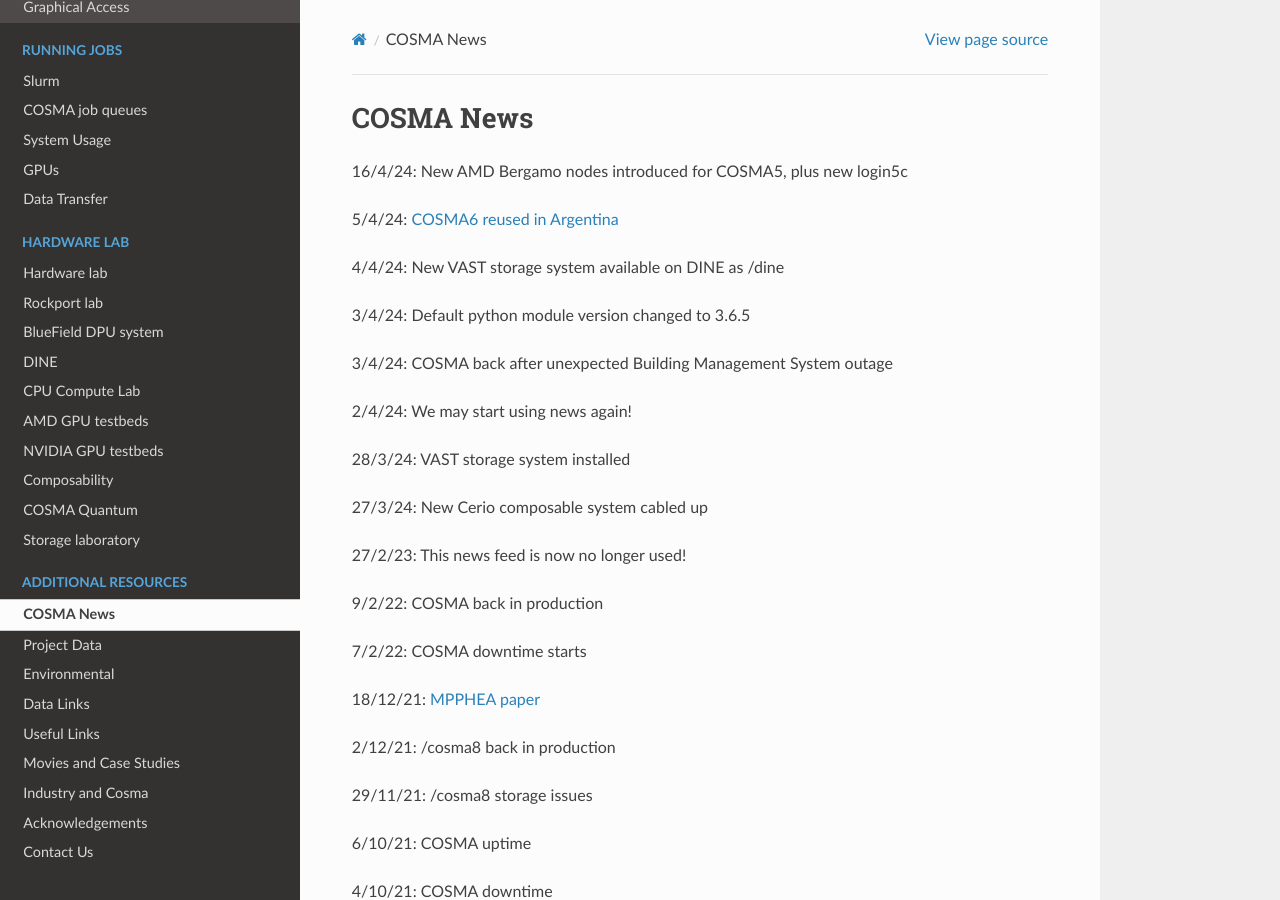
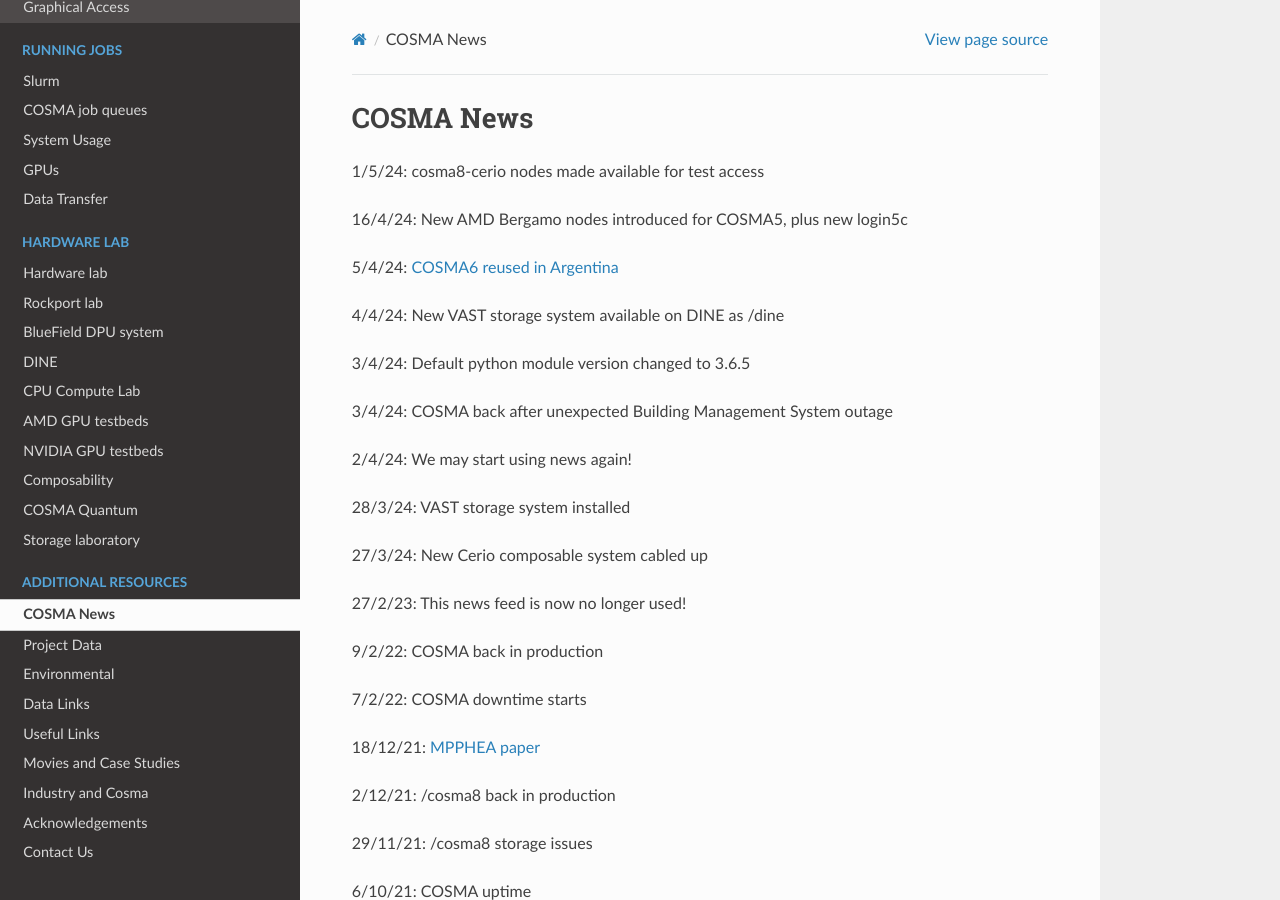
Before and after one commit to agb32/cosmadoc, a Sphinx documentation site: the page built from docs/source/news.md, in a window 1280 px wide and 900 px high. Built offline with Sphinx 7.4.7 and the Read the Docs theme 2.0.0, drawn with Linux system fonts in a browser that asks for light colours.

Commit message:
news-updated

```diff
--- a/docs/source/news.md
+++ b/docs/source/news.md
@@ -1,4 +1,6 @@
 # COSMA News
+
+1/5/24: cosma8-cerio nodes made available for test access
 
 16/4/24: New AMD Bergamo nodes introduced for COSMA5, plus new login5c
 
```
